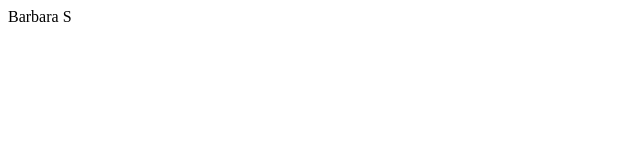
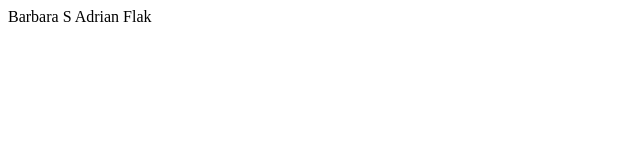
Before and after one commit to adrianflakpl/sklep_internetowy, a plain HTML site: page index.html in a window 1280 px wide. Shown: the full height of the page, 0-640 px from the left. Drawn offline with Linux system fonts and the light colour scheme.

Commit message:
zmiana Adrian

```diff
--- a/index.html
+++ b/index.html
@@ -8,5 +8,7 @@
 </head>
 <body>
     Barbara S
+
+    Adrian Flak
 </body>
 </html>
```
